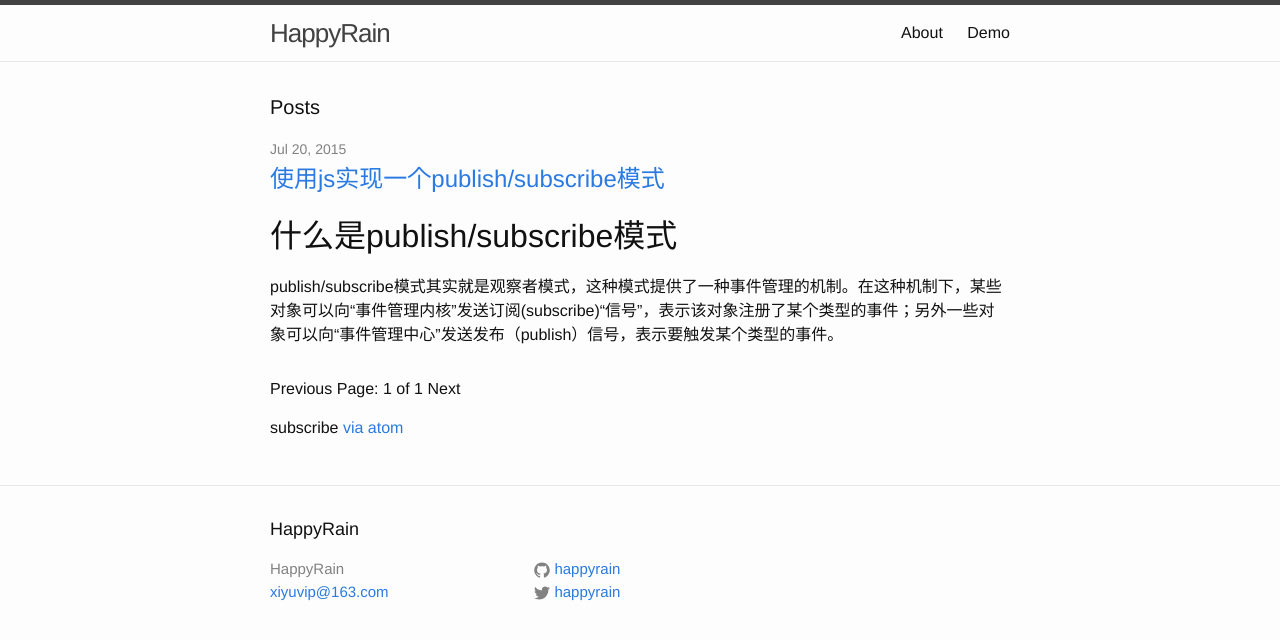
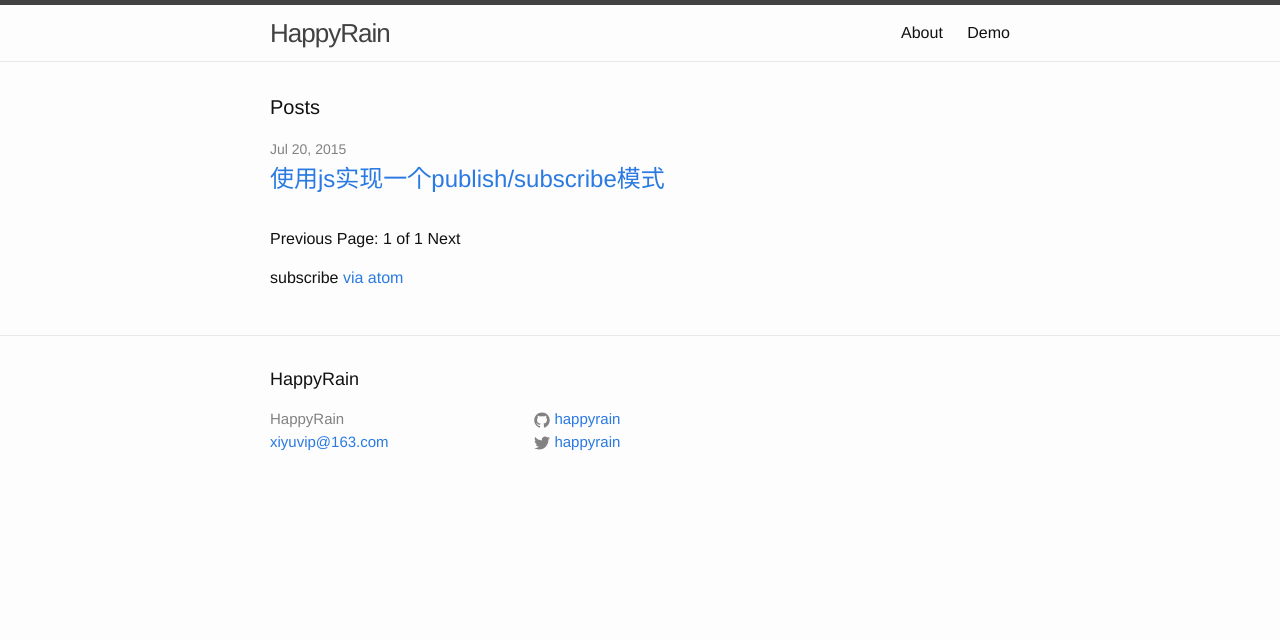
Before and after one commit to pglost/blog-theme, a Jekyll site: the page built from index.html, in a window 1280 px wide. Shown: the top 640 px of the page. Built offline with Jekyll 4.4.1, drawn with Linux system fonts in a browser that asks for light colours; the list of posts is cut into pages by our own code; some of the changed lines change nothing that is shown.

Commit message:
only show blog title in index & update the blog

```diff
--- a/_posts/2015-07-20-publish-subscrib-pattern.markdown
+++ b/_posts/2015-07-20-publish-subscrib-pattern.markdown
@@ -4,11 +4,18 @@ title:  "使用js实现一个publish/subscribe模式"
 date:   2015-07-20 14:30:54
 categories: design pattern
 ---
-# 什么是publish/subscribe模式
+* content
+{:toc}
+
+
+## 什么是publish/subscribe模式
+
 publish/subscribe模式其实就是观察者模式，这种模式提供了一种事件管理的机制。在这种机制下，某些对象可以向“事件管理内核”发送订阅(subscribe)“信号”，表示该对象注册了某个类型的事件；另外一些对象可以向“事件管理中心”发送发布（publish）信号，表示要触发某个类型的事件。
-<!--more-->
-# publish/subscribe模式中的事件管理内核
-## 代码
+
+## publish/subscribe模式中的事件管理内核
+
+### 代码
+
 {% highlight javascript %}
 //事件管理对象的构造函数
 function EventManger(){
@@ -52,11 +59,17 @@ EventManger.prototype = {
     }
 };
 {% endhighlight %}
-## 举例
+
+## publish/subscribe模式的应用
+
 下面举一个简单的图书馆书目管理的例子，来说明publish/subscribe模式的作用
+
 ### 说明
+
 本例中有三类对象，Book类型的对象代表一条图书记录，BookCollection类型的对象代表所有馆藏图书，里面存有所有图书的记录以及添加删除书籍记录的方法，BookListView类型的对象表示待显示的所有图书的记录。在这里，BookCollection为发布者，BookListView为订阅者。我们期望，在对BookCollection类型的对象进行添加或删除操作时，BookListView类型的对象也能有相应的响应。
+
 ### 代码
+
 {% highlight js %}
 //创建事件管理器
 var eventManger = new EventManger();
@@ -128,5 +141,7 @@ var book1 = new Book("JavaScript高级程序设计","9787115000415"),
 
 	bookCol.removeBook(book1);
 {% endhighlight %}
+
 ### 结果
+
 ![结果](/public/img/使用js实现一个publishsubscribe模式-运行结果.PNG)
--- a/index.html
+++ b/index.html
@@ -15,9 +15,9 @@ layout: default
           <a class="post-link" href="{{ post.url | prepend: site.baseurl }}">{{ post.title }}</a>
         </h2>
         {% if site.excerpt_separator %}
-        <p>{{ post.excerpt }}<p>
+
         {% else %}
-        <p>{{ post.content }}</p>
+
         {% endif %}
       </li>
     {% endfor %}
@@ -45,9 +45,9 @@ layout: default
           <a class="post-link" href="{{ post.url | prepend: site.baseurl }}">{{ post.title }}</a>
         </h2>
 		{% if site.excerpt_separator %}
-        <p>{{ post.excerpt }}<p>
+
         {% else %}
-        <p>{{ post.content }}</p>
+
         {% endif %}
       </li>
     {% endfor %}
```
